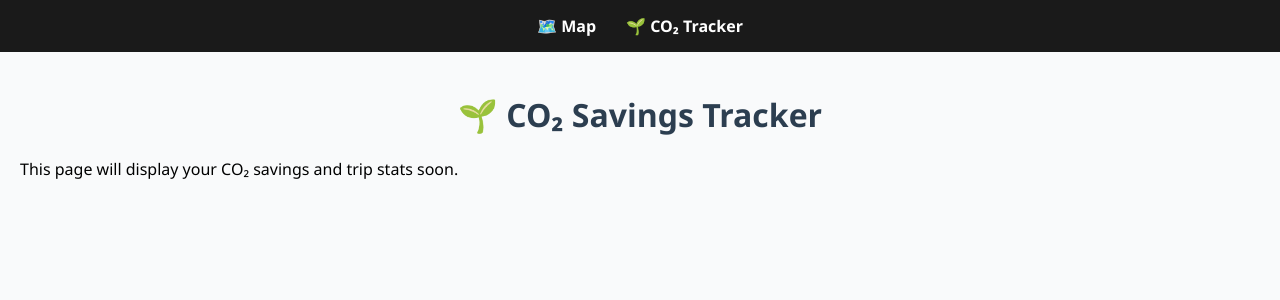
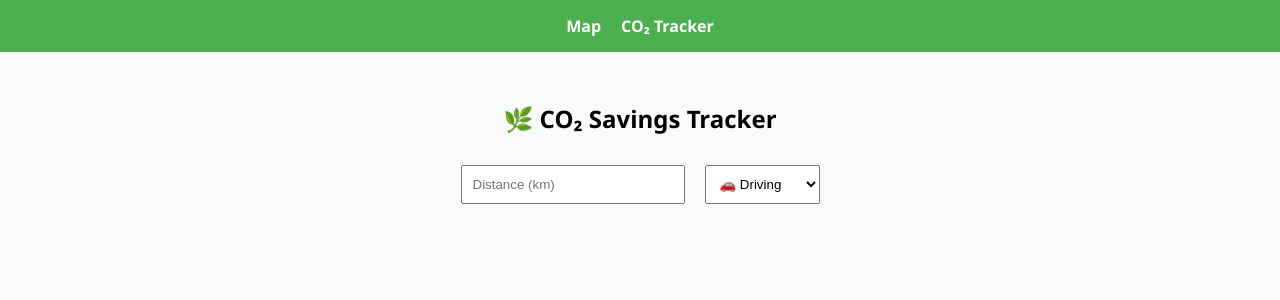
Before and after one commit to 12KrishPatel/Smart-Travel-Project, a React (Vite) app in the folder frontend/: page /savings in a window 1280 px wide. Shown: the top 300 px of the page. Built offline with nearby package versions, Linux system fonts and the light colour scheme.

Commit message:
added auto c02 emissions calculator and refined misc features

```diff
--- a/frontend/src/App.jsx
+++ b/frontend/src/App.jsx
@@ -1,4 +1,4 @@
-import { BrowserRouter as Router, Routes, Route } from 'react-router-dom'
+import { BrowserRouter as Router, Routes, Route, Link } from 'react-router-dom'
 import Navbar from './components/Navbar'
 import MapPage from './pages/MapPage'
 import SavingsPage from './pages/SavingsPage'
@@ -7,7 +7,24 @@ import './App.css'
 function App() {
   return (
     <Router>
-      <Navbar />
+       <nav
+        style={{
+          display: "flex",
+          justifyContent: "center",
+          alignItems: "center",
+          gap: "20px",
+          padding: "15px",
+          backgroundColor: "#4CAF50",
+          color: "white",
+          fontWeight: "bold",
+        }}>
+          <Link to="/" style={{color:"white", textDecoration: "none" }}>
+          Map
+          </Link>
+          <Link to="/savings" style={{ color: "white", textDecoration: "none" }}>
+          CO₂ Tracker
+          </Link>
+      </nav>
       <Routes>
         <Route path="/" element={<MapPage />} />
         <Route path="/savings" element={<SavingsPage />} />
--- a/frontend/src/pages/MapPage.jsx
+++ b/frontend/src/pages/MapPage.jsx
@@ -2,6 +2,8 @@ import { MapContainer, TileLayer, Marker, Popup, Polyline, useMap } from "react-
 import { useState, useEffect } from "react";
 import axios from "axios";
 import polyline from "polyline";
+import { useNavigate } from "react-router-dom";
+
 
 const MapPage = () => {
   const [position, setPosition] = useState(null);
@@ -11,6 +13,7 @@ const MapPage = () => {
   const [mode, setMode] = useState("driving");
   const [routeData, setRouteData] = useState(null);
   const [loading, setLoading] = useState(false);
+  const navigate = useNavigate();
 
 
   // Ask for user location once on load
@@ -156,10 +159,31 @@ const MapPage = () => {
             borderRadius: "10px",
             zIndex: 1000,
             boxShadow: "0px 2px 10px rgba(0,0,0,0.2)",
+            textAlign: "center"
           }}
         >
-          <h4>Result:</h4>
-          <pre style={{ margin: 0 }}>{JSON.stringify(routeData, null, 2)}</pre>
+        <h4>Result:</h4>
+        <p>
+            Distance: <b>{routeData.distance}</b><br />
+            Duration: <b>{routeData.duration}</b>
+        </p>
+        <button
+            onClick={() =>
+                navigate("/savings", { state: {distance: routeData.distance}})
+            }
+            style={{
+                marginTop: "10px",
+                padding: "10px 20px",
+                backgroundColor: "#4CAF50",
+                color: "white",
+                border: "none",
+                borderRadius: "8px",
+                cursor: "pointer",
+                fontWeight: "bold",
+            }}
+        >
+            View Co2 Savings
+        </button>
         </div>
       )}
     </div>
--- a/frontend/src/pages/SavingsPage.jsx
+++ b/frontend/src/pages/SavingsPage.jsx
@@ -1,10 +1,77 @@
-function SavingsPage() {
-    return (
-        <div style={{ padding: '20px' }}>
-            <h1>🌱 CO₂ Savings Tracker</h1>
-            <p>This page will display your CO₂ savings and trip stats soon.</p>
+import { useState, useEffect } from "react";
+import { useLocation } from "react-router-dom";
+
+const SavingsPage = () => {
+  const location = useLocation();
+  const passedDistance = location.state?.distance || "";
+
+  const [distance, setDistance] = useState(passedDistance);
+  const [mode, setMode] = useState("driving");
+  const [savedCO2, setSavedCO2] = useState(null);
+
+  // CO2 emissions in grams per km
+  const emissionRates = {
+    driving: 192,
+    transit: 105,
+    bicycling: 0,
+    walking: 0,
+  };
+
+  const convertMilesToKm = (milesString) => {
+    // Extract numeric part from something
+    const miles = parseFloat(milesString);
+    return isNaN(miles) ? 0 : miles * 1.60934;
+  };
+
+  const calculateSavings = (dist = distance) => {
+    const km = convertMilesToKm(dist);
+    if (isNaN(km) || km <= 0) return;
+
+    const carCO2 = km * emissionRates.driving;
+    const chosenCO2 = km * emissionRates[mode];
+    const saved = carCO2 - chosenCO2;
+    setSavedCO2(saved);
+  };
+
+  // Automatically calculate when distance comes from MapPage
+  useEffect(() => {
+    if (passedDistance) {
+      calculateSavings(passedDistance);
+    }
+  }, [passedDistance, mode]);
+
+  return (
+    <div style={{ padding: "30px", textAlign: "center" }}>
+      <h2>🌿 CO₂ Savings Tracker</h2>
+
+      <input
+        type="text"
+        placeholder="Distance (km)"
+        value={distance}
+        onChange={(e) => setDistance(e.target.value)}
+        style={{ padding: "10px", margin: "10px", width: "200px" }}
+      />
+
+      <select
+        value={mode}
+        onChange={(e) => setMode(e.target.value)}
+        style={{ padding: "10px", margin: "10px" }}
+      >
+        <option value="driving">🚗 Driving</option>
+        <option value="transit">🚌 Transit</option>
+        <option value="bicycling">🚴 Bicycling</option>
+        <option value="walking">🚶 Walking</option>
+      </select>
+
+      {savedCO2 !== null && (
+        <div style={{ marginTop: "20px" }}>
+          <h3>
+            You saved <b>{savedCO2.toFixed(0)} g CO₂</b> compared to driving!
+          </h3>
         </div>
-    )
-}
+      )}
+    </div>
+  );
+};
 
-export default SavingsPage
+export default SavingsPage;
```
